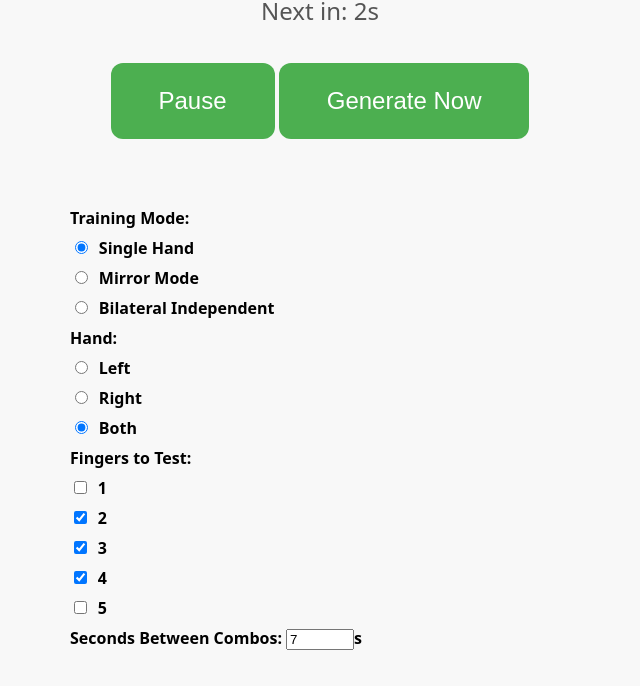
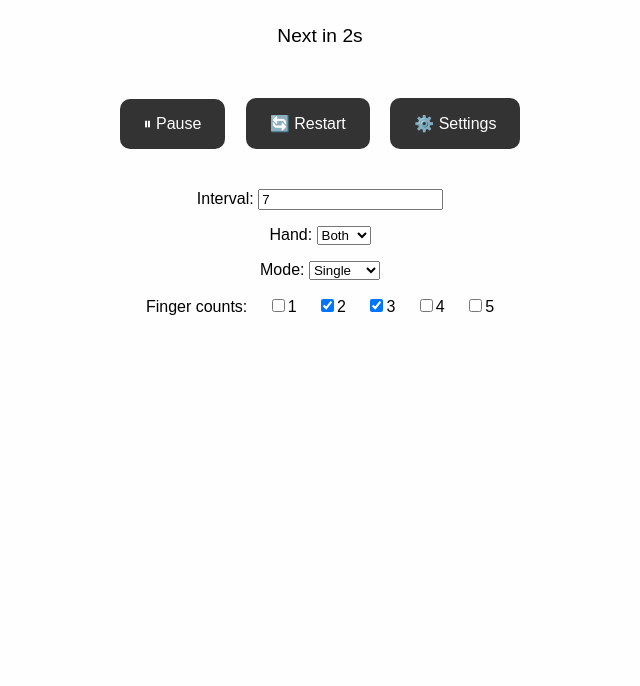
Before and after one commit to OdunayoSalu/Finger-Independence-Trainer, a plain HTML site: page trainer.html in a window 1280 px wide. Shown: the part 298-984 px from the top of the page, without its empty margins (320-960 px from the left). After the commit the page ends 800 px from the top, so only its background shows below. Drawn offline with Linux system fonts and the light colour scheme.

Commit message:
Update trainer.html

```diff
--- a/trainer.html
+++ b/trainer.html
@@ -2,221 +2,241 @@
 <html lang="en">
 <head>
   <meta charset="UTF-8">
-  <title>Finger Independence Trainer</title>
+  <title>Finger Trainer</title>
   <meta name="viewport" content="width=device-width, initial-scale=1.0">
   <style>
     body {
-      font-family: system-ui, sans-serif;
+      font-family: sans-serif;
+      display: flex;
+      flex-direction: column;
+      align-items: center;
+      justify-content: start;
+      padding: 2em;
+      background-color: #fefefe;
       text-align: center;
-      margin: 0;
-      padding: 2em;
-      background-color: #f8f8f8;
     }
 
     h1 {
       font-size: 2em;
-      margin-bottom: 1em;
+      margin-bottom: 0.5em;
     }
 
-    .hand {
+    #hand, #fingers {
       font-size: 2.5em;
-      margin-top: 1em;
-      font-weight: bold;
-    }
-
-    .fingers {
-      font-size: 3em;
-      margin-top: 0.5em;
-      color: #333;
+      margin: 0.4em 0;
     }
 
     #timer {
-      font-size: 1.5em;
-      margin-top: 0.5em;
-      color: #555;
+      font-size: 1.2em;
+      margin: 1em 0;
+    }
+
+    .controls, .settings {
+      margin-top: 1.5em;
     }
 
     button {
-      padding: 1em 2em;
-      font-size: 1.5em;
+      font-size: 1em;
+      padding: 1em 1.5em;
+      margin: 0.5em;
       border: none;
-      border-radius: 12px;
-      background-color: #4CAF50;
+      border-radius: 10px;
+      background-color: #333;
       color: white;
-      margin-top: 1.5em;
-      margin-bottom: 1.5em;
       cursor: pointer;
-      transition: background-color 0.2s ease;
     }
 
     button:hover {
-      background-color: #45a049;
-    }
-
-    .settings {
-      margin-top: 2em;
-      text-align: left;
-      font-size: 1em;
-      max-width: 500px;
-      margin-left: auto;
-      margin-right: auto;
+      background-color: #555;
     }
 
     .settings label {
-      display: block;
-      margin: 0.5em 0 0.25em;
-      font-weight: bold;
+      display: inline-block;
+      margin: 0.5em;
     }
 
-    .settings input[type="checkbox"],
-    .settings input[type="radio"] {
-      margin-right: 0.5em;
+    .hidden {
+      display: none;
     }
 
-    .settings input[type="number"] {
-      width: 60px;
+    #questionCount {
+      margin-bottom: 1em;
+      font-size: 1em;
+      color: #666;
     }
   </style>
 </head>
 <body>
-  <h1>🎹 Finger Independence Trainer</h1>
-  <div class="hand" id="hand"></div>
-  <div class="fingers" id="output"></div>
-  <div id="timer">Next in: 7s</div>
-  <button onclick="toggleTimer()" id="pauseBtn">Pause</button>
-  <button onclick="generateFingers()">Generate Now</button>
+
+  <h1>🎹 Finger Trainer</h1>
+
+  <div id="questionCount"></div>
+  <div id="hand"></div>
+  <div id="fingers"></div>
+  <div id="timer">Next in <span id="countdown"></span>s</div>
+
+  <div class="controls">
+    <button id="pauseBtn">⏸ Pause</button>
+    <button id="restartBtn">🔄 Restart</button>
+    <button onclick="window.location.href='index.html'">⚙️ Settings</button>
+  </div>
 
   <div class="settings">
-    <label>Training Mode:</label>
-    <label><input type="radio" name="mode" value="single" checked> Single Hand</label>
-    <label><input type="radio" name="mode" value="mirror"> Mirror Mode</label>
-    <label><input type="radio" name="mode" value="bilateral"> Bilateral Independent</label>
-
-    <label>Hand:</label>
-    <label><input type="radio" name="hand" value="left"> Left</label>
-    <label><input type="radio" name="hand" value="right"> Right</label>
-    <label><input type="radio" name="hand" value="both" checked> Both</label>
-
-    <label>Fingers to Test:</label>
-    <label><input type="checkbox" name="finger" value="1"> 1</label>
-    <label><input type="checkbox" name="finger" value="2" checked> 2</label>
-    <label><input type="checkbox" name="finger" value="3" checked> 3</label>
-    <label><input type="checkbox" name="finger" value="4" checked> 4</label>
-    <label><input type="checkbox" name="finger" value="5"> 5</label>
-
-    <label>Seconds Between Combos:
-      <input type="number" id="intervalInput" value="7" min="2" max="60">s
-    </label>
+    <div>
+      <label>
+        Interval:
+        <input type="number" id="intervalInput" min="2" value="7">
+      </label>
+    </div>
+    <div>
+      <label>Hand:
+        <select id="handSelect">
+          <option value="left">Left</option>
+          <option value="right">Right</option>
+          <option value="both">Both</option>
+        </select>
+      </label>
+    </div>
+    <div>
+      <label>Mode:
+        <select id="modeSelect">
+          <option value="single">Single</option>
+          <option value="mirror">Mirror</option>
+          <option value="bilateral">Bilateral</option>
+        </select>
+      </label>
+    </div>
+    <div>
+      <label>Finger counts:</label>
+      <label><input type="checkbox" class="fingerCount" value="1">1</label>
+      <label><input type="checkbox" class="fingerCount" value="2" checked>2</label>
+      <label><input type="checkbox" class="fingerCount" value="3" checked>3</label>
+      <label><input type="checkbox" class="fingerCount" value="4">4</label>
+      <label><input type="checkbox" class="fingerCount" value="5">5</label>
+    </div>
   </div>
 
   <script>
-    let recentCombos = [];
-    const maxHistory = 5;
-    let interval = 7;
-    let countdown = interval;
+    const handDiv = document.getElementById('hand');
+    const fingersDiv = document.getElementById('fingers');
+    const countdownSpan = document.getElementById('countdown');
+    const questionCountDiv = document.getElementById('questionCount');
+
+    const pauseBtn = document.getElementById('pauseBtn');
+    const restartBtn = document.getElementById('restartBtn');
+
+    let settings = JSON.parse(localStorage.getItem('trainerSettings')) || {
+      mode: 'single',
+      hand: 'both',
+      interval: 7,
+      fingers: [2,3],
+      questionCount: 0
+    };
+
+    let currentQuestion = 1;
+    let totalQuestions = settings.questionCount || 0;
+    let lastCombo = '';
+    let paused = false;
     let timer = null;
-    let paused = false;
+    let countdown = settings.interval;
 
-    function getSettings() {
-      const handSetting = document.querySelector('input[name="hand"]:checked').value;
-      const selectedCounts = Array.from(document.querySelectorAll('input[name="finger"]:checked')).map(cb => parseInt(cb.value));
-      const intervalValue = parseInt(document.getElementById("intervalInput").value);
-      const mode = document.querySelector('input[name="mode"]:checked').value;
-      return { handSetting, selectedCounts, interval: intervalValue, mode };
+    // Apply saved settings to controls
+    document.getElementById('intervalInput').value = settings.interval;
+    document.getElementById('handSelect').value = settings.hand;
+    document.getElementById('modeSelect').value = settings.mode;
+    document.querySelectorAll('.fingerCount').forEach(cb => {
+      cb.checked = settings.fingers.includes(parseInt(cb.value));
+    });
+
+    function updateSettingsFromControls() {
+      settings.interval = parseInt(document.getElementById('intervalInput').value);
+      settings.hand = document.getElementById('handSelect').value;
+      settings.mode = document.getElementById('modeSelect').value;
+      settings.fingers = Array.from(document.querySelectorAll('.fingerCount:checked')).map(cb => parseInt(cb.value));
     }
 
-    function generateCombo(selectedCounts) {
-      const fingers = [1, 2, 3, 4, 5];
-      const count = selectedCounts[Math.floor(Math.random() * selectedCounts.length)];
-      const selected = [];
+    function getRandomFingerCombo() {
+      const numFingers = settings.fingers[Math.floor(Math.random() * settings.fingers.length)];
+      let combo = [];
 
-      while (selected.length < count) {
-        const rand = fingers[Math.floor(Math.random() * fingers.length)];
-        if (!selected.includes(rand)) {
-          selected.push(rand);
+      while (combo.length < numFingers) {
+        const rand = Math.floor(Math.random() * 5) + 1;
+        if (!combo.includes(rand)) {
+          combo.push(rand);
         }
       }
 
-      return selected.sort();
+      combo.sort((a,b) => a - b);
+      const comboStr = combo.join(',');
+      if (comboStr === lastCombo) return getRandomFingerCombo(); // prevent immediate repeat
+      lastCombo = comboStr;
+      return combo;
     }
 
-    function generateFingers() {
-      const settings = getSettings();
+    function getRandomHand() {
+      if (settings.hand === 'both') return Math.random() < 0.5 ? 'Left' : 'Right';
+      return settings.hand.charAt(0).toUpperCase() + settings.hand.slice(1);
+    }
 
-      if (settings.selectedCounts.length === 0) {
-        document.getElementById("hand").innerText = "Please select finger count(s)";
-        document.getElementById("output").innerText = "";
+    function generateCombo() {
+      updateSettingsFromControls();
+
+      if (totalQuestions && currentQuestion > totalQuestions) {
+        handDiv.textContent = '✅ Session Complete!';
+        fingersDiv.textContent = '';
+        countdownSpan.textContent = '-';
+        clearInterval(timer);
         return;
       }
 
-      let outputHTML = "";
-      let handLabel = "";
+      let hand = getRandomHand();
+      let fingers = getRandomFingerCombo();
 
-      if (settings.mode === "single") {
-        const hand = (settings.handSetting === 'both')
-          ? (Math.random() < 0.5 ? 'Left hand' : 'Right hand')
-          : (settings.handSetting === 'left' ? 'Left hand' : 'Right hand');
-
-        const combo = generateCombo(settings.selectedCounts);
-        const fullCombo = { hand, fingers: combo };
-
-        if (!isDuplicate(fullCombo)) {
-          recentCombos.unshift(fullCombo);
-          if (recentCombos.length > maxHistory) recentCombos.pop();
-        }
-
-        handLabel = hand;
-        outputHTML = combo.join(", ");
-      }
-      else if (settings.mode === "mirror") {
-        const combo = generateCombo(settings.selectedCounts);
-        handLabel = "Both Hands";
-        outputHTML = combo.join(", ");
-      }
-      else if (settings.mode === "bilateral") {
-        const leftCombo = generateCombo(settings.selectedCounts);
-        const rightCombo = generateCombo(settings.selectedCounts);
-        handLabel = "Bilateral";
-        outputHTML = `Left: ${leftCombo.join(", ")} | Right: ${rightCombo.join(", ")}`;
+      let display = '';
+      if (settings.mode === 'single') {
+        display = `${hand}`;
+      } else if (settings.mode === 'mirror') {
+        display = `Mirror Both Hands`;
+      } else {
+        display = `Left & Right`;
       }
 
-      document.getElementById("hand").innerText = handLabel;
-      document.getElementById("output").innerText = outputHTML;
+      handDiv.textContent = display;
+      fingersDiv.textContent = fingers.join(' - ');
+      questionCountDiv.textContent = `Question ${currentQuestion}${totalQuestions ? ` of ${totalQuestions}` : ''}`;
 
-      interval = settings.interval;
-      countdown = interval;
-    }
-
-    function isDuplicate(newCombo) {
-      return recentCombos.some(
-        (prev) =>
-          prev.hand === newCombo.hand &&
-          prev.fingers.length === newCombo.fingers.length &&
-          prev.fingers.every((val, idx) => val === newCombo.fingers[idx])
-      );
+      currentQuestion++;
     }
 
     function startTimer() {
-      if (timer) clearInterval(timer);
-      countdown = interval;
+      countdown = settings.interval;
+      countdownSpan.textContent = countdown;
       timer = setInterval(() => {
         if (!paused) {
           countdown--;
-          document.getElementById("timer").innerText = `Next in: ${countdown}s`;
+          countdownSpan.textContent = countdown;
           if (countdown <= 0) {
-            generateFingers();
+            generateCombo();
+            countdown = settings.interval;
           }
         }
       }, 1000);
     }
 
-    function toggleTimer() {
+    pauseBtn.addEventListener('click', () => {
       paused = !paused;
-      document.getElementById("pauseBtn").innerText = paused ? "Resume" : "Pause";
-    }
+      pauseBtn.textContent = paused ? '▶ Resume' : '⏸ Pause';
+    });
 
-    // Start on load
-    generateFingers();
+    restartBtn.addEventListener('click', () => {
+      clearInterval(timer);
+      currentQuestion = 1;
+      generateCombo();
+      startTimer();
+    });
+
+    // Start the session
+    generateCombo();
     startTimer();
   </script>
 </body>
```
